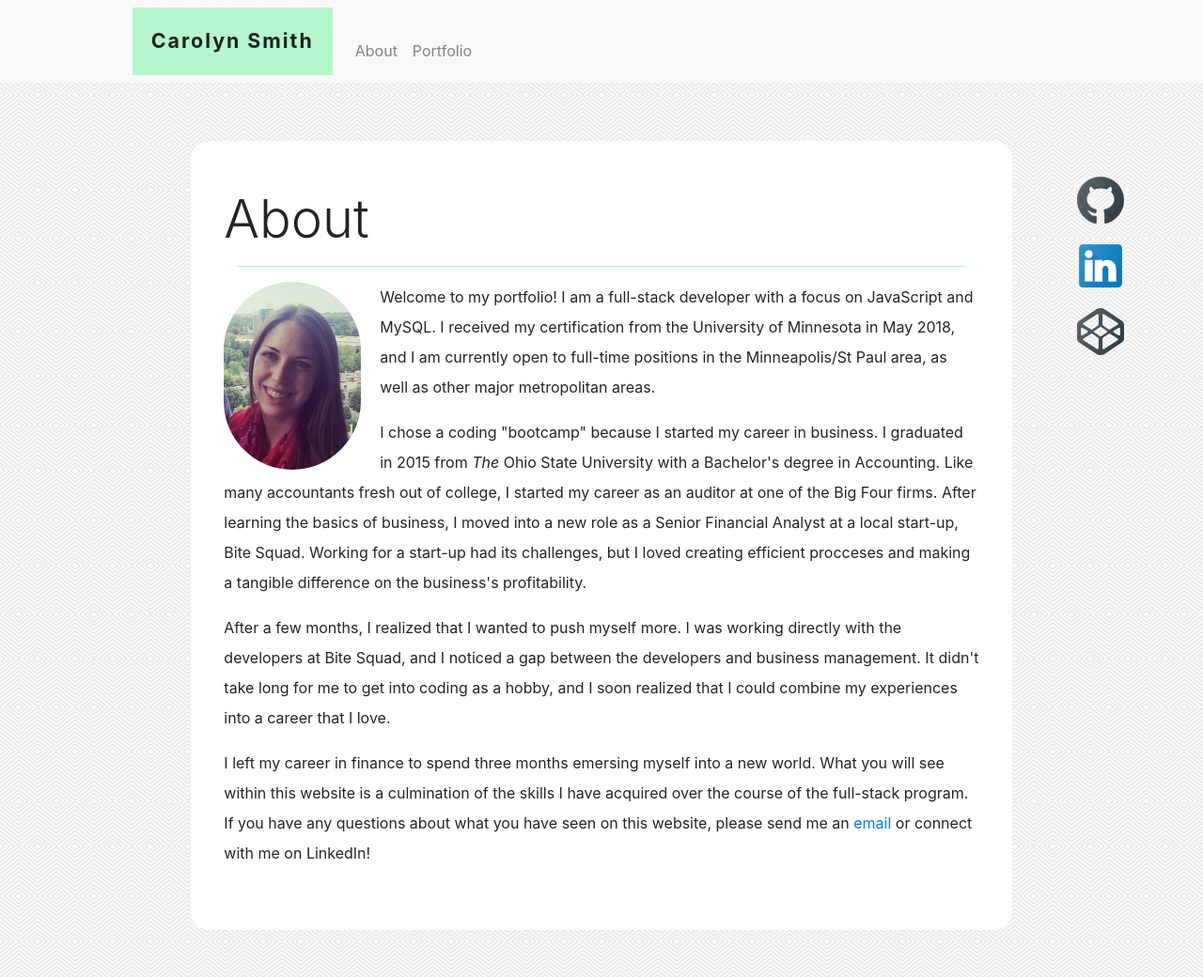
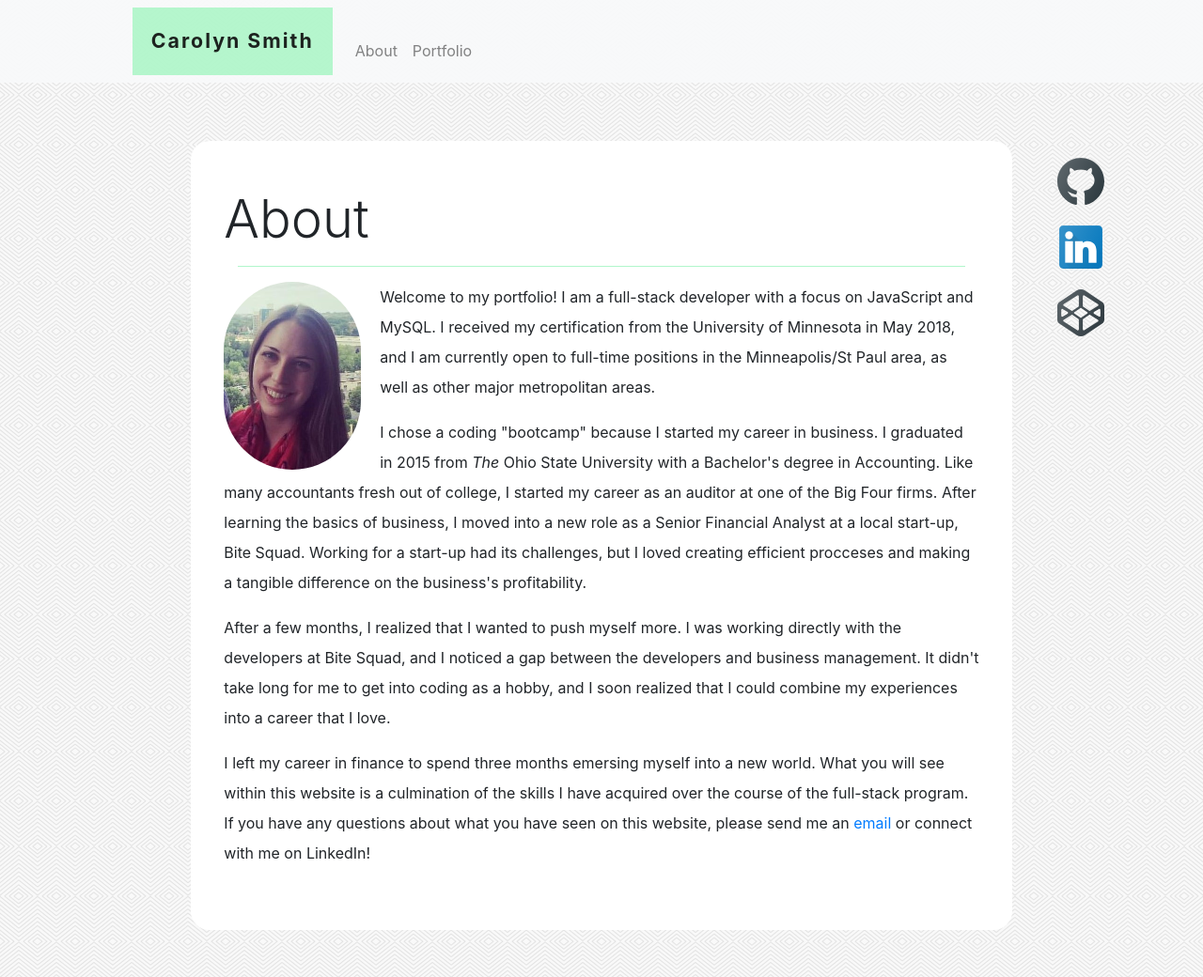
Before and after one commit to casmith205/Portfolio, a plain HTML site: page about.html in a window 1280 px wide. Shown: the whole page at 94% size. Drawn offline with nearby package versions, Linux system fonts and the light colour scheme.

Commit message:
fixed social media icon stying

```diff
--- a/about.html
+++ b/about.html
@@ -68,8 +68,9 @@
                     </p>
                 </div>
             </div>
-            <div class="col-md-2" id="social">
-                    <div class="row socialIcons">
+            <div class="col-md-2"></div>
+            <div class="socialPort">
+                <div class="row socialIcons">
                     <a href="https://github.com/casmith205">
                         <img class="mx-auto d-block social" height="50px" src="assets/imgs/github.svg">
                     </a>
--- a/assets/css/style.css
+++ b/assets/css/style.css
@@ -91,6 +91,17 @@
         opacity: .5;
     }
 
+    /* Formatting SOCIAL ICONS on the portfolio page */
+    .socialPort{
+        width: 130px;
+        position: fixed;
+        z-index: 1;
+        top: 150px;
+        right: 50px;
+        overflow-x: hidden;
+        padding: 8px 0;
+    }
+
 
 /* NAVBAR FORMATTING */
     .navbar{
```
Also changed, not shown: portfolio.html (+3 -2 lines).
